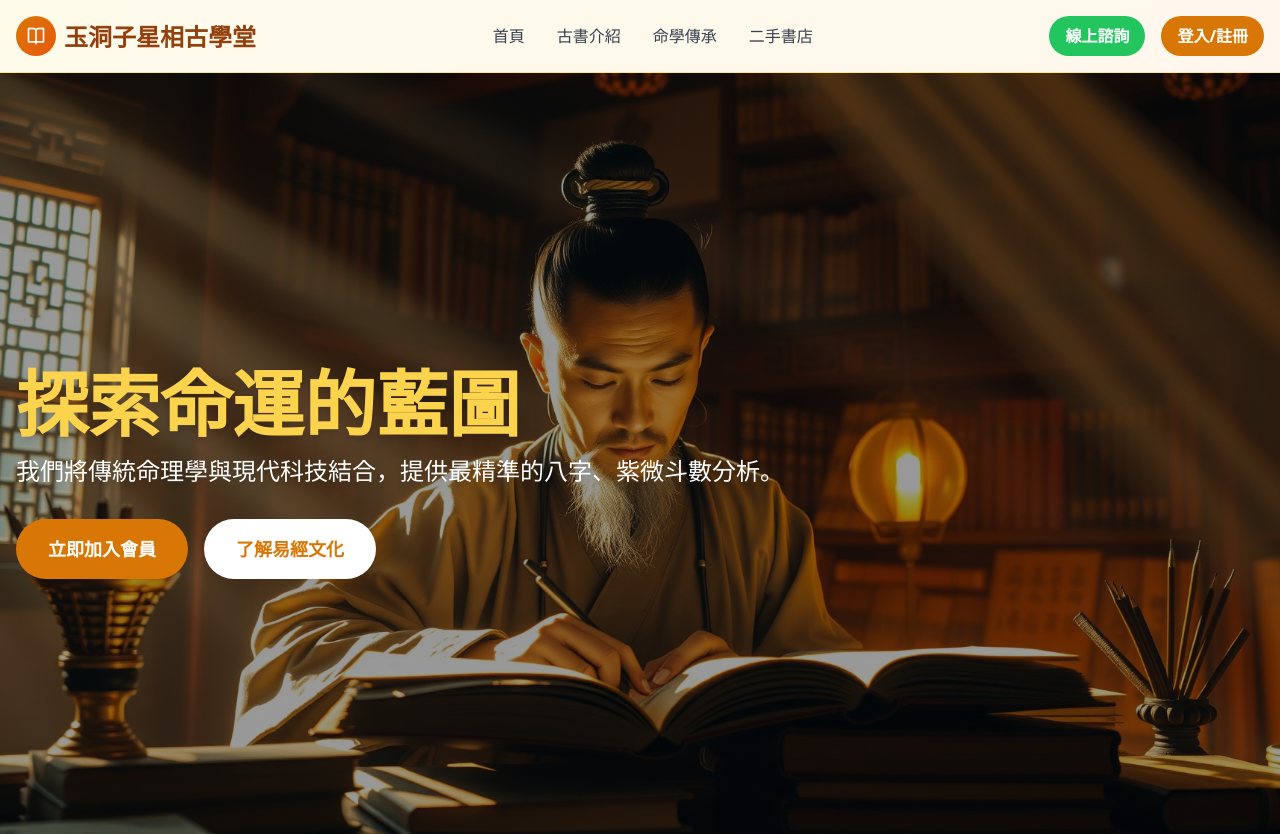
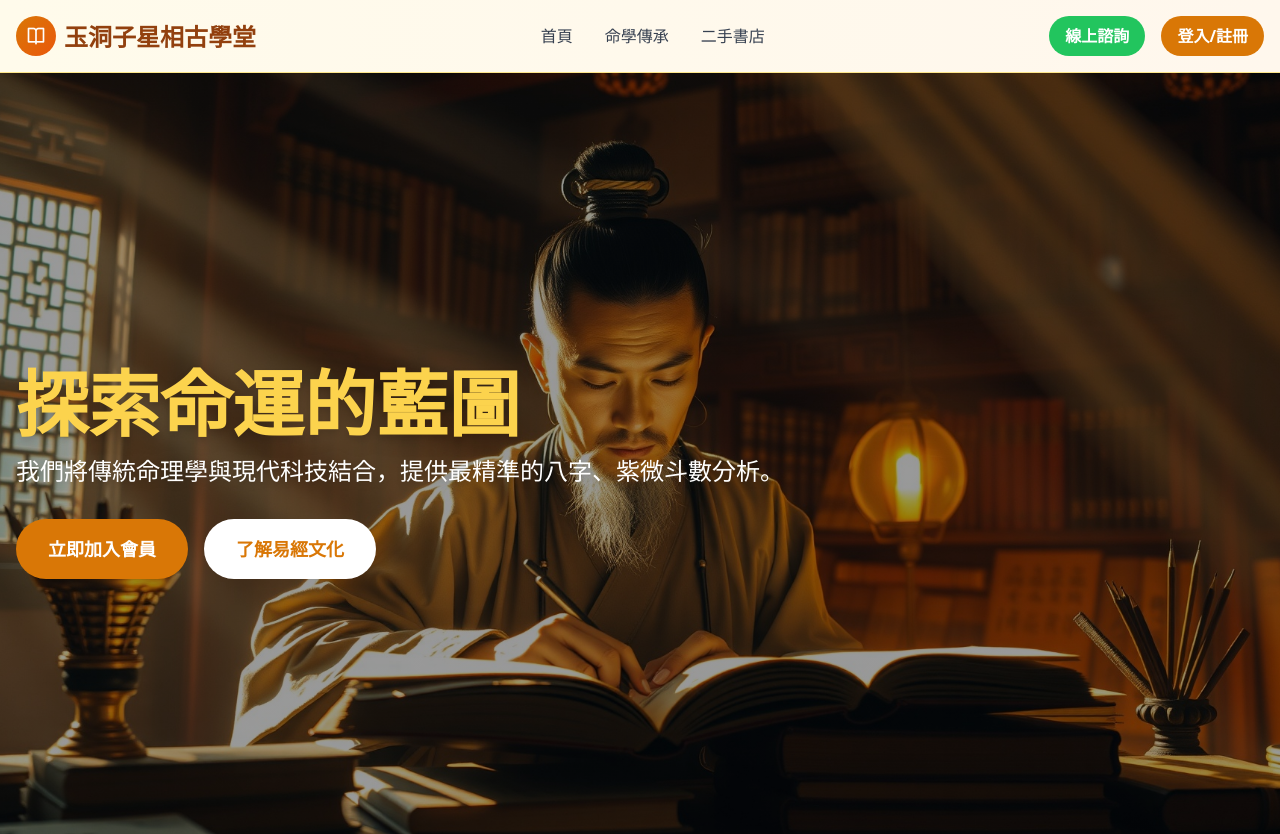
Before and after one commit to adam4taiwan/MyWeb, a Next.js app: page / in a window 1280 px wide. Shown: the top 834 px of the page. Built offline with nearby package versions, Linux system fonts and the light colour scheme.

Commit message:
暫時關閉古書介紹選單

```diff
--- a/components/Header.tsx
+++ b/components/Header.tsx
@@ -21,7 +21,7 @@ export default function Header() {
 
           <nav className="hidden md:flex items-center space-x-8">
             <Link href="/" className="text-gray-700 hover:text-amber-600 transition-colors cursor-pointer">首頁</Link>
-            <Link href="/books" className="text-gray-700 hover:text-amber-600 transition-colors cursor-pointer">古書介紹</Link>
+            {/* <Link href="/books" className="text-gray-700 hover:text-amber-600 transition-colors cursor-pointer">古書介紹</Link> */}
             <Link href="/heritage" className="text-gray-700 hover:text-amber-600 transition-colors cursor-pointer">命學傳承</Link>
             <Link href="/bookstore" className="text-gray-700 hover:text-amber-600 transition-colors cursor-pointer">二手書店</Link>
             {/* 只有登入後才顯示排盤工具 */}
@@ -70,7 +70,7 @@ export default function Header() {
           <div className="md:hidden mt-4 pb-4 border-t border-amber-200">
             <nav className="flex flex-col space-y-4 mt-4">
               <Link href="/" className="text-gray-700 hover:text-amber-600 transition-colors cursor-pointer" onClick={() => setIsMenuOpen(false)}>首頁</Link>
-              <Link href="/books" className="text-gray-700 hover:text-amber-600 transition-colors cursor-pointer" onClick={() => setIsMenuOpen(false)}>古書介紹</Link>
+              {/*<Link href="/books" className="text-gray-700 hover:text-amber-600 transition-colors cursor-pointer" onClick={() => setIsMenuOpen(false)}>古書介紹</Link>*/}
               <Link href="/heritage" className="text-gray-700 hover:text-amber-600 transition-colors cursor-pointer" onClick={() => setIsMenuOpen(false)}>命學傳承</Link>
               <Link href="/bookstore" className="text-gray-700 hover:text-amber-600 transition-colors cursor-pointer" onClick={() => setIsMenuOpen(false)}>二手書店</Link>
               <Link href="/consultation" className="text-gray-700 hover:text-amber-600 transition-colors cursor-pointer" onClick={() => setIsMenuOpen(false)}>諮詢服務</Link>
```
